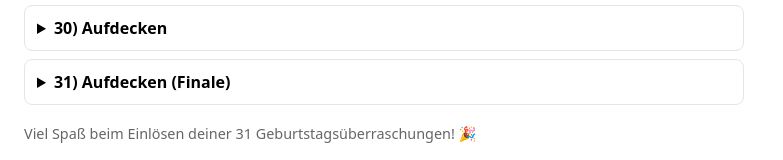
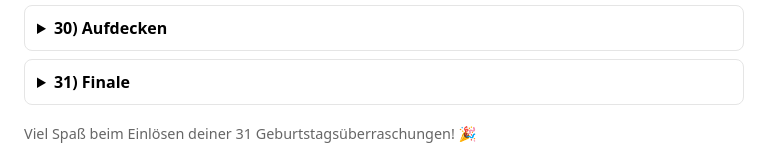
Before and after one commit to mareenika/birthday-nfc, a plain HTML site: page index.html in a window 1280 px wide. Shown: the part 1757-1917 px from the top of the page, without its empty margins (0-783 px from the left). Drawn offline with Linux system fonts and the light colour scheme.

Commit message:
Update index.html

```diff
--- a/index.html
+++ b/index.html
@@ -143,7 +143,7 @@
   <details><summary>28) Aufdecken</summary>🎁 SONG: <a href="https://youtu.be/dQw4w9WgXcQ" target="_blank">Klick mich an</a></details>
   <details><summary>29) Aufdecken</summary>🎁 GIF: <img src="https://media.giphy.com/media/v1.Y2lkPWVjZjA1ZTQ3OG8wcnB4Y2ozeGMxdWZzaDhlcDg1djZhaWxyYnV3bnp2eXNlOWxncyZlcD12MV9naWZzX3NlYXJjaCZjdD1n/35GL93gS7PfeBNKXgx/giphy.gif"alt="Funny Birthday Meme GIF"style="max-width:100%;height:auto;border-radius:8px" loading="lazy"></details>
   <details><summary>30) Aufdecken</summary>🎁 Gutschein: Eine Umarmung mit einem Otter <br><br><img src="https://media.giphy.com/media/v1.Y2lkPTc5MGI3NjExZnlyOTdxbWd4endpeWIyNW9naHNjYnFoOW1heWNpdHlodGRudjNkaSZlcD12MV9naWZzX3NlYXJjaCZjdD1n/bNBAQpqb4MSnS/giphy.gif"alt="Otter-Umarmung GIF"style="max-width:100%;height:auto;border-radius:8px" loading="lazy"></details>
-  <details><summary>31) Aufdecken (Finale)</summary>
+  <details><summary>31) Finale</summary>
   🎂 Alles Gute zum Geburtstag!
   Du hast alle 31 Überraschungen gefunden! 🎉
   <br><br>
```
